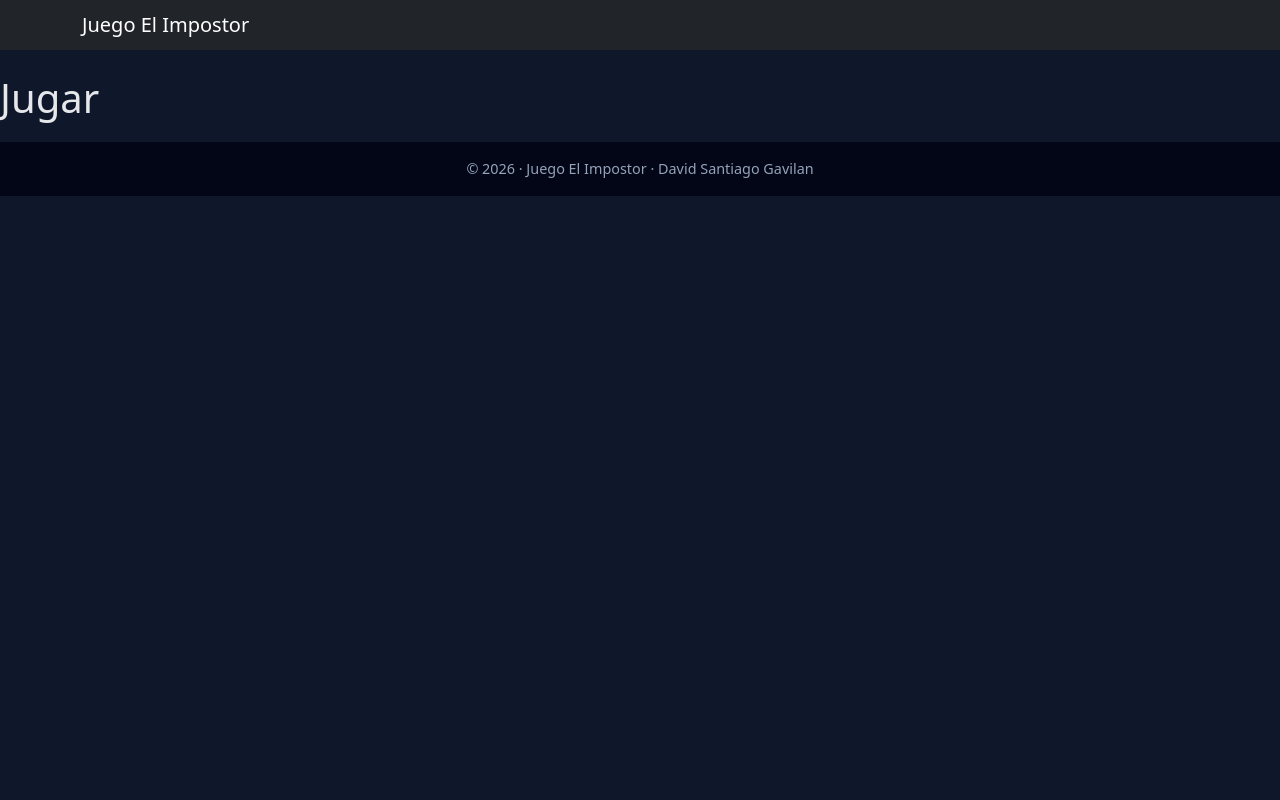
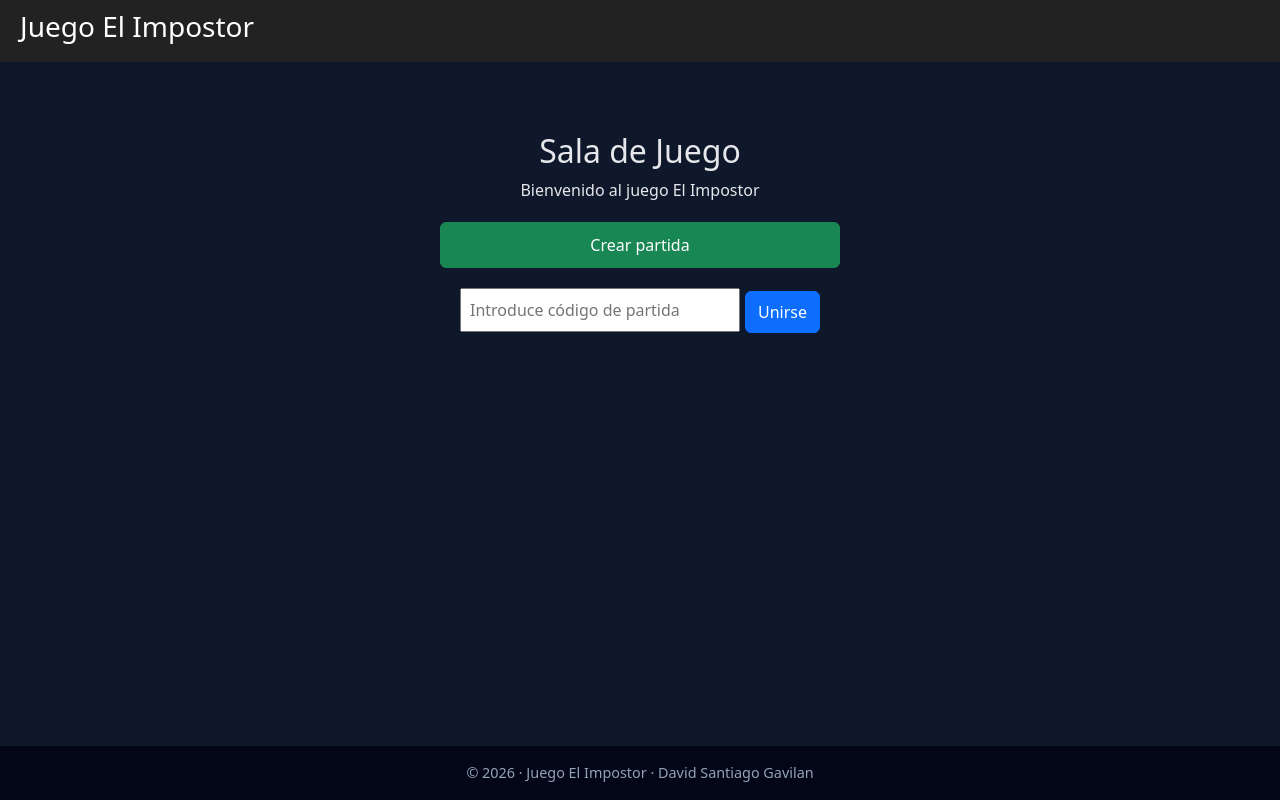
Before and after one commit to santigrafic/proyecto-el-impostor-frontend, a React (Vite) app: page /lobby in a window 1280 px wide. Built offline with nearby package versions, Linux system fonts and the light colour scheme.

Commit message:
chore(project): changes in MainLayout

```diff
--- /dev/null
+++ b/src/application/components/layout/Footer.tsx
@@ -0,0 +1,9 @@
+export default function Footer() {
+  return (
+    <footer className="app-footer">
+        <div className="container">
+          © {new Date().getFullYear()} · Juego El Impostor · David Santiago Gavilan
+        </div>
+      </footer>
+  )
+}
--- /dev/null
+++ b/src/application/components/layout/Header.tsx
@@ -0,0 +1,57 @@
+import { Link, useNavigate } from 'react-router-dom'
+import { useState, useEffect } from 'react'
+
+export default function Header() {
+  const navigate = useNavigate()
+  const [userType, setUserType] = useState<string | null>(null)
+  const [userName, setUserName] = useState('')
+  const [userAvatar, setUserAvatar] = useState('')
+
+  useEffect(() => {
+    const type = localStorage.getItem('userType')
+    setUserType(type)
+    if (type === 'user') {
+      setUserName(localStorage.getItem('userName') || '')
+      setUserAvatar(localStorage.getItem('userAvatar') || '')
+    }
+  }, [])
+
+  const handleLogout = () => {
+    localStorage.clear()
+    navigate('/')
+    setUserType('guest')
+  }
+
+  return (
+    <header style={{ padding: '10px 20px', background: '#222', color: '#fff', display: 'flex', justifyContent: 'space-between', alignItems: 'center' }}>
+      <h3>
+        <Link to="/" style={{ color: '#fff', textDecoration: 'none' }}>
+          Juego El Impostor
+        </Link>
+      </h3>
+
+      {userType === 'guest' && (
+        <div>
+          <button className="btn btn-outline-light" onClick={() => navigate('/login')} style={{ marginRight: '10px' }}>Login</button>
+          <button className="btn btn-light" onClick={() => navigate('/register')}>Registro</button>
+        </div>
+      )}
+
+      {userType === 'user' && (
+        <div style={{ display: 'flex', alignItems: 'center' }}>
+          <img src={userAvatar} alt="Avatar" style={{ width: '35px', height: '35px', borderRadius: '50%', marginRight: '10px' }} />
+          <span style={{ marginRight: '10px' }}>{userName}</span>
+          <div className="dropdown">
+            <button className="btn btn-secondary dropdown-toggle" type="button" id="userMenu" data-bs-toggle="dropdown" aria-expanded="false">
+              Opciones
+            </button>
+            <ul className="dropdown-menu dropdown-menu-end" aria-labelledby="userMenu">
+              <li><button className="dropdown-item" onClick={() => navigate('/profile')}>Perfil</button></li>
+              <li><button className="dropdown-item" onClick={handleLogout}>Cerrar sesión</button></li>
+            </ul>
+          </div>
+        </div>
+      )}
+    </header>
+  )
+}
--- a/src/application/components/layout/MainLayout.tsx
+++ b/src/application/components/layout/MainLayout.tsx
@@ -1,25 +1,23 @@
-import { Outlet } from 'react-router-dom'
+import { Outlet, useLocation } from 'react-router-dom'
+import Header from './Header'
+import Footer from './Footer'
 
 export default function MainLayout() {
+  const location = useLocation()
+
+  // Ocultar header en la home
+  const hideHeaderPaths = ['/', '/login', '/register']
+  const hideHeader = hideHeaderPaths.includes(location.pathname)
+
   return (
-    <div className="main-layout">
-      <header className="navbar navbar-dark bg-dark mb-4">
-        <div className="container">
-          <span className="navbar-brand mb-0 h1">
-            Juego El Impostor
-          </span>
-        </div>
-      </header>
+    <div className="main-layout" style={{ display: 'flex', flexDirection: 'column', minHeight: '100vh' }}>
+      {!hideHeader && <Header />}
 
-      <main>
-        <Outlet /> {/* 👈 AQUÍ se cargan las páginas */}
+      <main style={{ flex: 1, padding: '20px', display: 'flex', flexDirection: 'column', alignItems: 'center' }}>
+        <Outlet />
       </main>
 
-      <footer className="app-footer">
-        <div className="container">
-          © {new Date().getFullYear()} · Juego El Impostor · David Santiago Gavilan
-        </div>
-      </footer>
+      <Footer />
     </div>
   )
 }
--- a/src/pages/Home.tsx
+++ b/src/pages/Home.tsx
@@ -28,7 +28,10 @@ const Home = () => {
       </div>
       <br></br>
       <div>
-        <button className="btn btn-secondary" onClick={() => navigate('/lobby')}>
+        <button className="btn btn-secondary" onClick={() => {
+          localStorage.setItem('userType', 'guest')
+          navigate('/lobby')
+        }}>
           Jugar como invitado
         </button>
       </div>
--- a/src/pages/Lobby.tsx
+++ b/src/pages/Lobby.tsx
@@ -1,3 +1,60 @@
+import { useState } from 'react'
+import { useNavigate } from 'react-router-dom'
+
 export default function Lobby() {
-  return <h1>Jugar</h1>
+  const navigate = useNavigate()
+  const [codigo, setCodigo] = useState('')
+  const isGuest = localStorage.getItem('userType') === 'guest'
+
+  const handleCrearPartida = () => {
+    // Aquí iría la llamada al backend para crear partida
+    const partidaID = Math.floor(Math.random() * 9000 + 1000) // ejemplo de código
+    alert(`Partida creada: ${partidaID}`)
+    // Luego redirigir al jugador a la sala
+    navigate(`/game/${partidaID}`)
+  }
+
+  const handleUnirsePartida = () => {
+    if (!codigo) {
+      alert('Introduce un código de partida')
+      return
+    }
+    // Aquí validarías el código con el backend
+    alert(`Uniéndote a la partida ${codigo}`)
+    navigate(`/game/${codigo}`)
+  }
+
+  return (
+    <div className="lobby-container" style={{ maxWidth: '600px', margin: '50px auto', textAlign: 'center' }}>
+      <h2>Sala de Juego</h2>
+      <p>Bienvenido al juego El Impostor</p>
+
+      <div className="crear-partida" style={{ margin: '20px 0' }}>
+        <button
+          className="btn btn-success"
+          onClick={handleCrearPartida}
+          style={{ width: '400px', padding: '10px', fontSize: '16px' }}
+        >
+          Crear partida
+        </button>
+      </div>
+
+      <div className="unirse-partida" style={{ margin: '20px 0' }}>
+        <input
+          type="text"
+          placeholder="Introduce código de partida"
+          value={codigo}
+          onChange={(e) => setCodigo(e.target.value)}
+          style={{ width: '70%', padding: '8px', fontSize: '16px', marginRight: '5px' }}
+        />
+        <button
+          className="btn btn-primary"
+          onClick={handleUnirsePartida}
+          style={{ padding: '8px 12px', fontSize: '16px' }}
+        >
+          Unirse
+        </button>
+      </div>
+    </div>
+  )
 }
--- a/src/styles/global.css
+++ b/src/styles/global.css
@@ -3,6 +3,11 @@
   margin: 0;
   padding: 0;
   box-sizing: border-box;
+}
+
+html, #root {
+  height: 100%;
+  margin: 0;
 }
 
 body {
@@ -12,7 +17,8 @@ body {
 
   background-color: #0f172a; /* fondo oscuro */
   color: #e5e7eb;
-  min-height: 100vh;
+  height: 100%;
+  margin: 0;
 }
 
 /* Enlaces */
@@ -37,6 +43,11 @@ a:hover {
   padding: 2rem 0;
 }
 
+.main-layout {
+  display: flex;
+  flex-direction: column;
+  min-height: 100vh;
+}
 /* Header */
 
 /* Footer */
```
